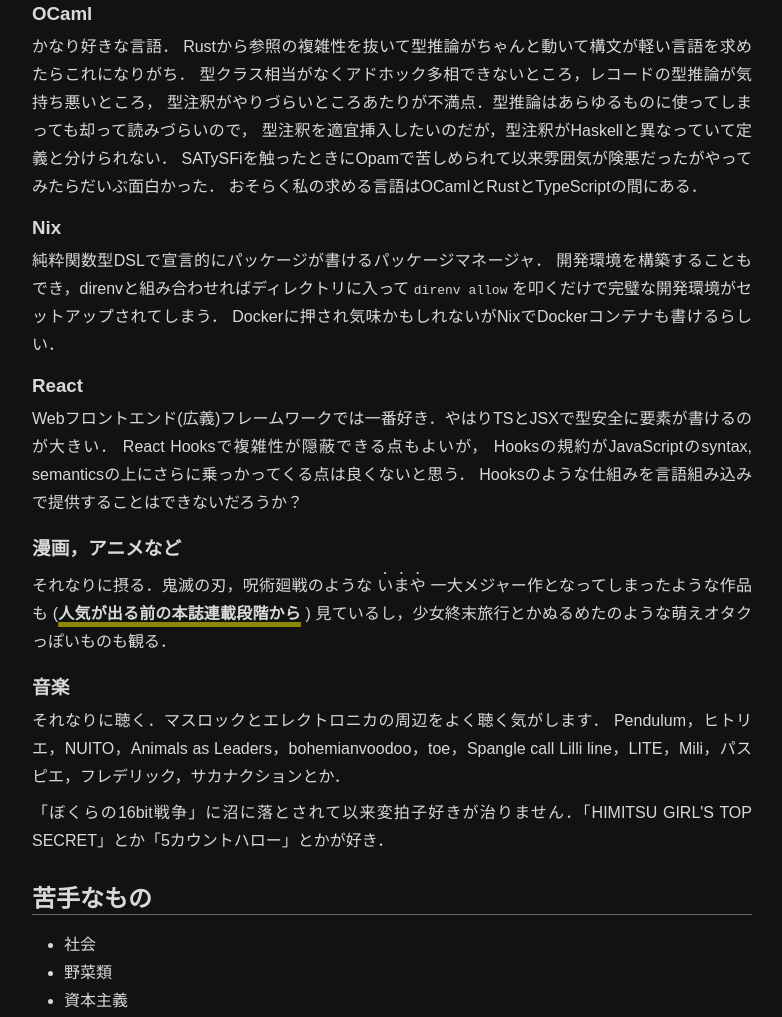
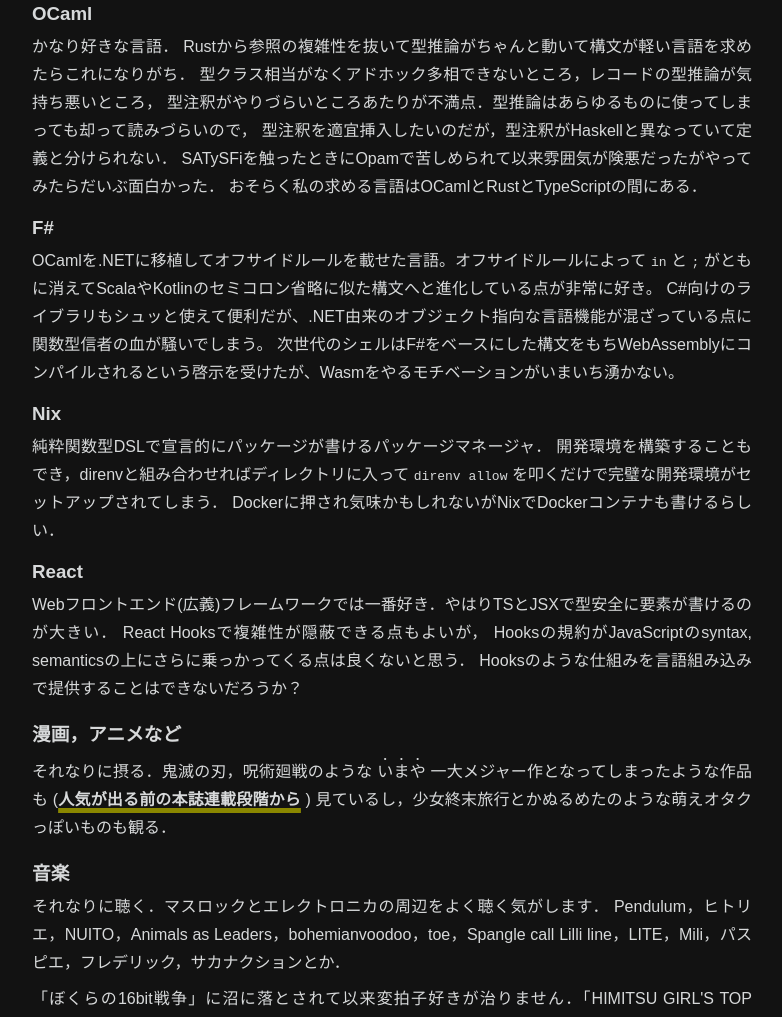
Before and after one commit to AumyF/aumyf.github.io, a website: page index.html in a window 1280 px wide. Shown: the part 1656-2673 px from the top of the page, without its empty margins (248-1030 px from the left). Drawn offline with Linux system fonts and the light colour scheme.

Commit message:
F#追加

```diff
--- a/index.html
+++ b/index.html
@@ -124,6 +124,15 @@
         </section>
 
         <section class="stack gap-2">
+          <h3>F#</h3>
+          <p>
+            OCamlを.NETに移植してオフサイドルールを載せた言語。オフサイドルールによって <code>in</code> と <code>;</code> がともに消えてScalaやKotlinのセミコロン省略に似た構文へと進化している点が非常に好き。
+            C#向けのライブラリもシュッと使えて便利だが、.NET由来のオブジェクト指向な言語機能が混ざっている点に関数型信者の血が騒いでしまう。
+            次世代のシェルはF#をベースにした構文をもちWebAssemblyにコンパイルされるという啓示を受けたが、Wasmをやるモチベーションがいまいち湧かない。
+          </p>
+        </section>
+
+        <section class="stack gap-2">
           <h3>Nix</h3>
           <p>
             純粋関数型DSLで宣言的にパッケージが書けるパッケージマネージャ．
```
